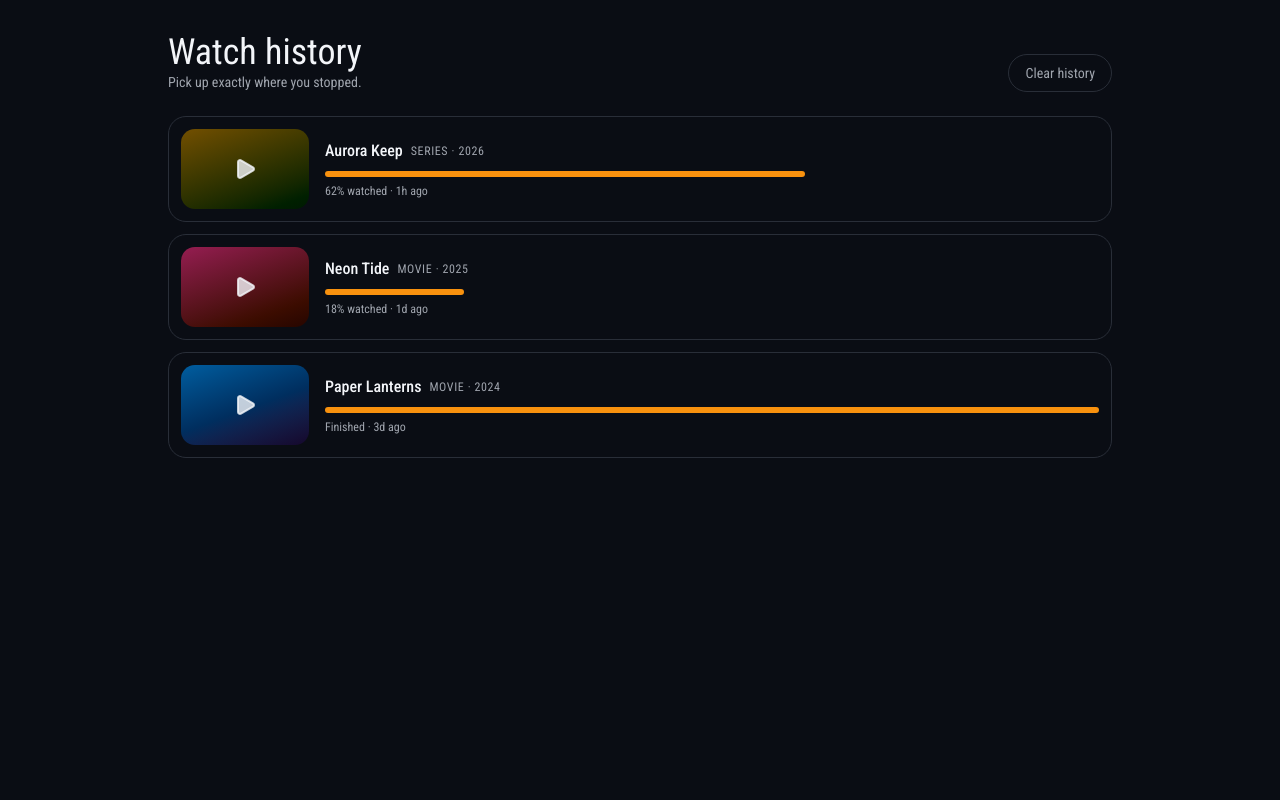
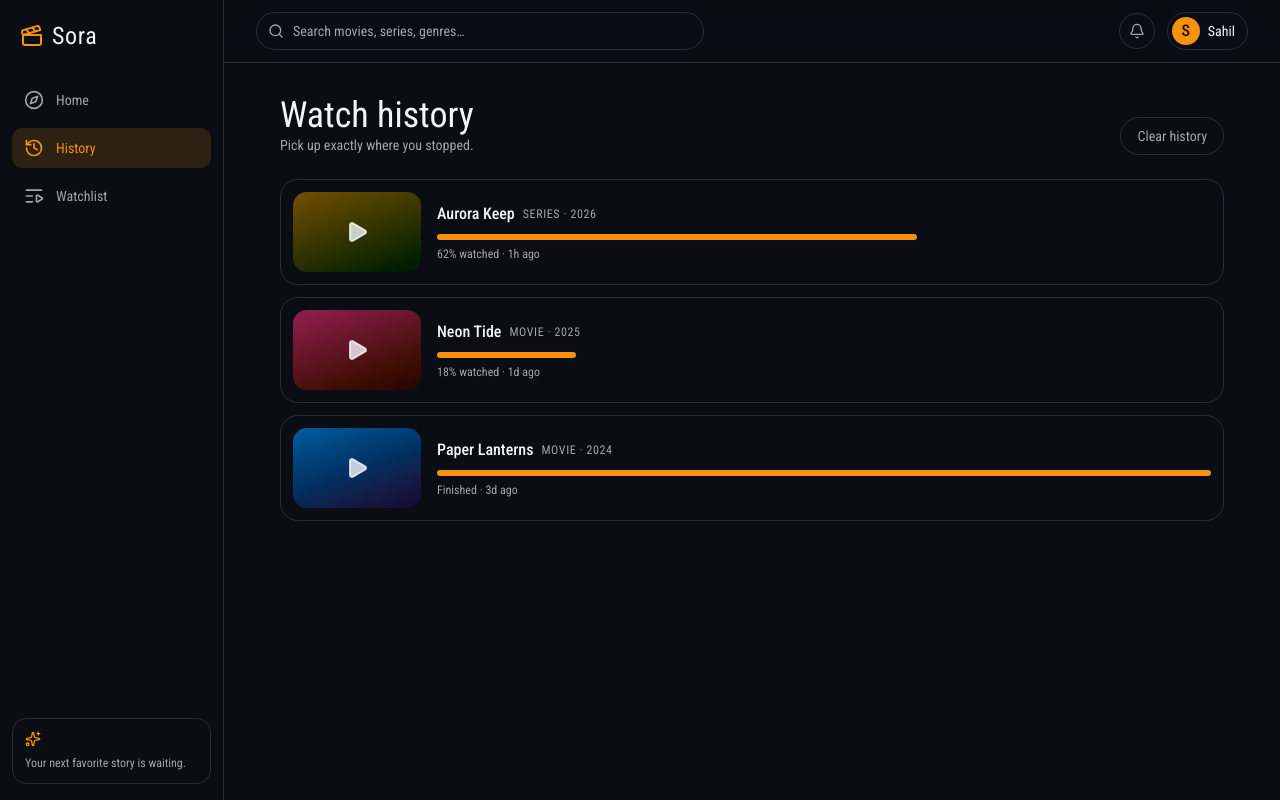
Before and after one commit to SahilYatam/movies-and-series-streaming-platform, a Next.js app in the folder frontend/: page /history in a window 1280 px wide. Built offline with nearby package versions, Linux system fonts and the light colour scheme.

Commit message:
Frontend(feat): add main layout components

```diff
--- a/frontend/app/layout.tsx
+++ b/frontend/app/layout.tsx
@@ -2,6 +2,7 @@ import type { Metadata } from "next";
 import { LibraryProvider } from "@/lib/library";
 import { Geist, Geist_Mono, Roboto_Condensed } from "next/font/google";
 import "./globals.css";
+import MainLayout from "@/components/MainLayout";
 
 const geistSans = Geist({
     variable: "--font-geist-sans",
@@ -29,8 +30,11 @@ export default function RootLayout({ children }: LayoutProps<"/">) {
         >
             <body className={robotoCondensed.className}>
                 <LibraryProvider>
-                    {children}
+                    <MainLayout>
+                        {children}
+                    </MainLayout>
                 </LibraryProvider>
+
             </body>
         </html>
     );
--- /dev/null
+++ b/frontend/components/Header.tsx
@@ -0,0 +1,26 @@
+import { Bell } from "lucide-react";
+
+import SearchBox from "./SearchBox";
+import ProfileNav from "./ProfileNav";
+
+export default function Header() {
+  return (
+    <header className="sticky top-0 z-30 flex items-center gap-4 border-b border-border bg-background/85 px-4 py-3 backdrop-blur md:px-8">
+      <SearchBox />
+
+      <div className="ml-auto flex items-center gap-3">
+        {/* Notifications */}
+        <button
+          type="button"
+          aria-label="Notifications"
+          className="grid size-9 place-items-center rounded-full border border-border text-muted-foreground transition-colors hover:text-foreground"
+        >
+          <Bell className="size-4" />
+        </button>
+
+        {/* Profile */}
+        <ProfileNav />
+      </div>
+    </header>
+  );
+}
--- /dev/null
+++ b/frontend/components/MainLayout.tsx
@@ -0,0 +1,23 @@
+import type { ReactNode } from "react";
+
+import Sidebar from "./Sidebar";
+import Header from "./Header";
+
+export default function MainLayout({
+    children
+}: {
+    children: ReactNode
+}) {
+    return (
+        <div className="min-h-screen w-full bg-background">
+            <Sidebar/>
+
+            <div className="pl-16 md:pl-56">
+                <Header />
+
+                <main>{children}</main>
+            </div>
+
+        </div>
+    )
+}
--- /dev/null
+++ b/frontend/components/ProfileNav.tsx
@@ -0,0 +1,18 @@
+import Link from "next/link";
+
+export default function ProfileNav() {
+  return (
+    <Link
+      href="/sign-in"
+      className="flex items-center gap-2 rounded-full border border-border py-1 pl-1 pr-3 transition-colors hover:bg-surface"
+    >
+      <span className="grid size-7 place-items-center rounded-full bg-primary font-medium text-primary-foreground">
+        S
+      </span>
+
+      <span className="hidden text-sm sm:inline">
+        Sahil
+      </span>
+    </Link>
+  );
+}
--- /dev/null
+++ b/frontend/components/SearchBox.tsx
@@ -0,0 +1,86 @@
+"use client";
+
+import { useEffect, useRef, useState } from "react";
+import { useRouter } from "next/navigation";
+import { Search } from "lucide-react";
+
+import { searchTitles } from "@/lib/types";
+
+export default function SearchBox() {
+    const [query, setQuery] = useState("")
+    const [open, setOpen] = useState(false)
+
+    const router = useRouter();
+    const boxRef = useRef<HTMLDivElement>(null);
+
+    const results = searchTitles(query);
+
+    useEffect(() => {
+        const handleClickOutside = (e: MouseEvent) => {
+            if (
+                boxRef.current &&
+                !boxRef.current.contains(e.target as Node)
+            ) {
+                setOpen(false);
+            }
+        }
+
+        document.addEventListener("mousedown", handleClickOutside);
+
+        return () => {
+            document.removeEventListener(
+                "mousedown",
+                handleClickOutside
+            )
+        }
+    }, [])
+
+    const handleSelect = (id: string) => {
+        setOpen(false)
+        setQuery("")
+
+        router.push(`/watch/${id}`)
+    }
+
+
+    return (
+        <div
+            ref={boxRef}
+            className="relative w-full max-w-md"
+        >
+            <Search className="pointer-events-none absolute left-3 top-1/2 size-4 -translate-y-1/2 text-muted-foreground" />
+
+            <input
+                value={query}
+                onChange={(event) => {
+                    setQuery(event.target.value);
+                    setOpen(true);
+                }}
+                onFocus={() => setOpen(true)}
+                placeholder="Search movies, series, genres…"
+                aria-label="Search movies and series"
+                className="w-full rounded-full border border-border bg-surface py-2 pl-9 pr-4 text-sm outline-none transition-colors placeholder:text-muted-foreground focus:border-primary"
+            />
+
+            {open && results.length > 0 && (
+                <div className="absolute z-40 mt-2 w-full overflow-hidden rounded-xl border border-border bg-popover p-1 shadow-2xl">
+                    {results.map((title) => (
+                        <button
+                            key={title.id}
+                            type="button"
+                            onClick={() => handleSelect(title.id)}
+                            className="flex w-full items-center justify-between rounded-lg px-3 py-2 text-left text-sm transition-colors hover:bg-surface-2"
+                        >
+                            <span>{title.title}</span>
+
+                            <span className="text-xs uppercase tracking-wider text-muted-foreground">
+                                {title.kind} · {title.year}
+                            </span>
+                        </button>
+                    ))}
+                </div>
+            )}
+        </div>
+    )
+
+}
--- /dev/null
+++ b/frontend/components/Sidebar.tsx
@@ -0,0 +1,89 @@
+"use client";
+
+import Link from "next/link";
+import {
+  Clapperboard,
+  Compass,
+  History,
+  ListVideo,
+  Sparkles,
+} from "lucide-react";
+import { usePathname } from "next/navigation";
+
+const navItems = [
+    {
+        href: "/",
+        label: "Home",
+        icon: Compass
+    },
+
+    {
+        href: "/history",
+        label: "History",
+        icon: History
+    },
+
+    {
+        href: "/watchlist",
+        label: "Watchlist",
+        icon: ListVideo
+    },
+]
+
+export default function Sidebar() {
+    const pathname = usePathname();
+
+    return (
+        <aside className="fixed inset-y-0 left-0 z-40 flex w-16 flex-col items-center gap-2 border-r border-border bg-surface py-4 md:w-56 md:items-stretch md:px-3">
+            {/* Logo */}
+            <Link
+                href="/"
+                className="mb-4 flex items-center gap-2 px-2 py-1"
+            >
+                <Clapperboard className="size-6 text-primary" />
+
+                <span className="hidden font-display text-2xl tracking-wide md:inline">
+                    Sora
+                </span>
+            </Link>
+
+            {/* Navigation */}
+            {navItems.map((item) => {
+                const active = item.href === "/"
+                    ? pathname === "/"
+                    : pathname.startsWith(item.href);
+
+                const Icon = item.icon;
+
+                return (
+                    <Link
+                        key={item.href}
+                        href={item.href}
+                        className={`flex items-center gap-3 rounded-lg px-3 py-2.5 text-sm transition-colors ${
+                        active
+                            ? "bg-primary/15 text-primary"
+                            : "text-muted-foreground hover:bg-surface-2 hover:text-foreground"
+                        }`}
+                    >
+                        <Icon className="size-5 shrink-0" />
+
+                        <span className="hidden md:inline">
+                            {item.label}
+                        </span>
+                    </Link>
+                )
+            })}
+
+            {/* Promo */}
+            <div className="mt-auto hidden rounded-xl border border-border bg-surface-2 p-3 md:block">
+                <Sparkles className="mb-2 size-4 text-primary" />
+
+                <p className="text-xs text-muted-foreground">
+                    Your next favorite story is waiting.
+                </p>
+            </div>
+
+        </aside>
+    )
+
+}
```
